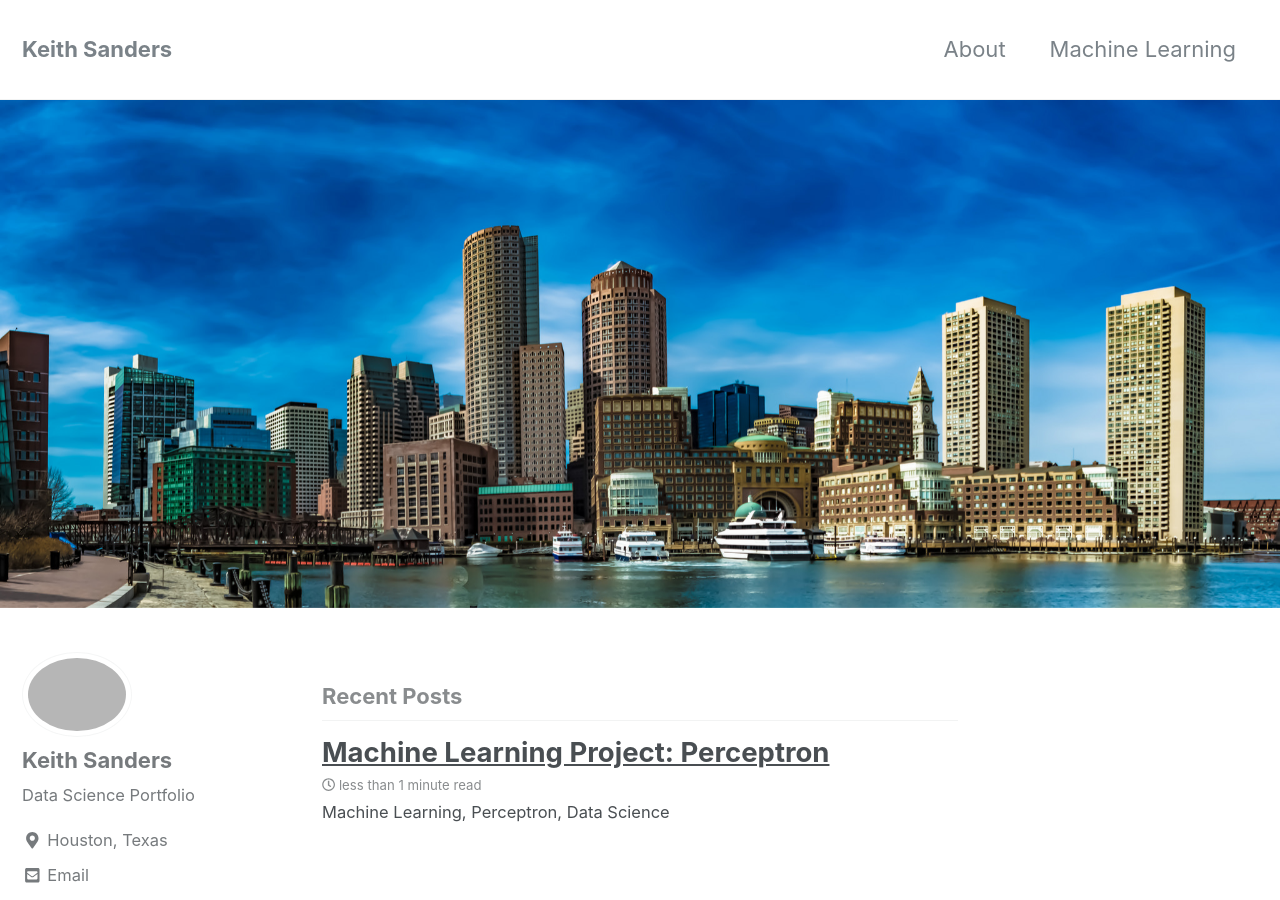
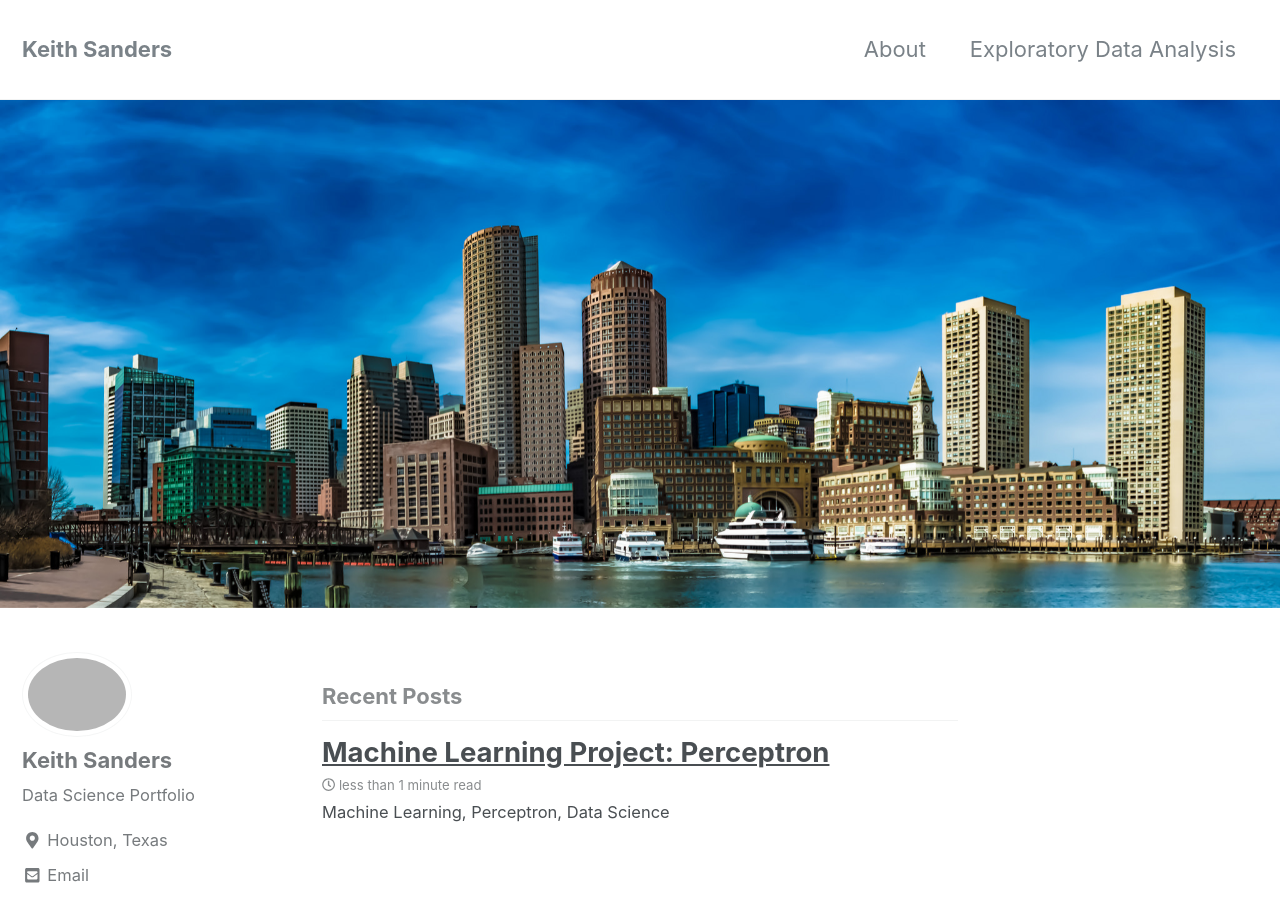
Before and after one commit to SuperKeithS/SuperKeithS.github.io, a Jekyll site: the page built from index.html, in a window 1280 px wide and 900 px high. Built offline with Jekyll 4.4.1, drawn with Linux system fonts in a browser that asks for light colours; nearby versions of some CDN libraries; the list of posts is cut into pages by our own code.

Commit message:
Refreshed Navigation.yml

```diff
--- a/_data/navigation.yml
+++ b/_data/navigation.yml
@@ -2,8 +2,8 @@
 main:
   - title: "About"
     url: /about/
-  - title: "Machine Learning"
-    url: /machine-learning/
+  - title: "Exploratory Data Analysis"
+    url: /EDA/
   # - title: "About"
   #   url: https://mmistakes.github.io/minimal-mistakes/about/
   # - title: "Sample Posts"
```
